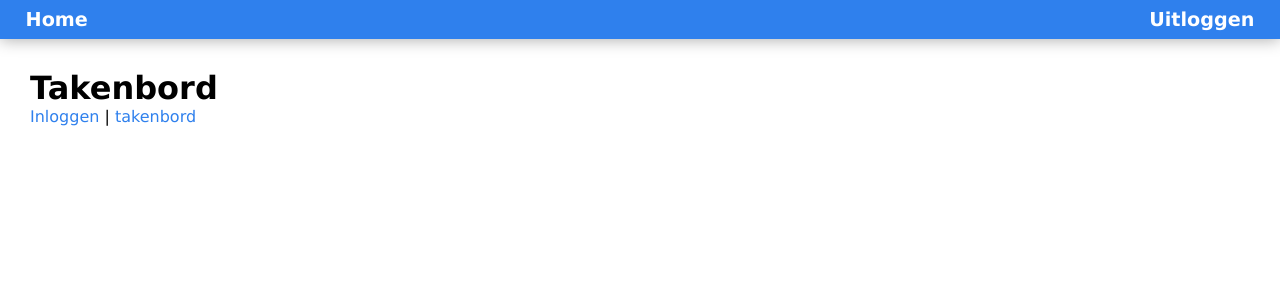
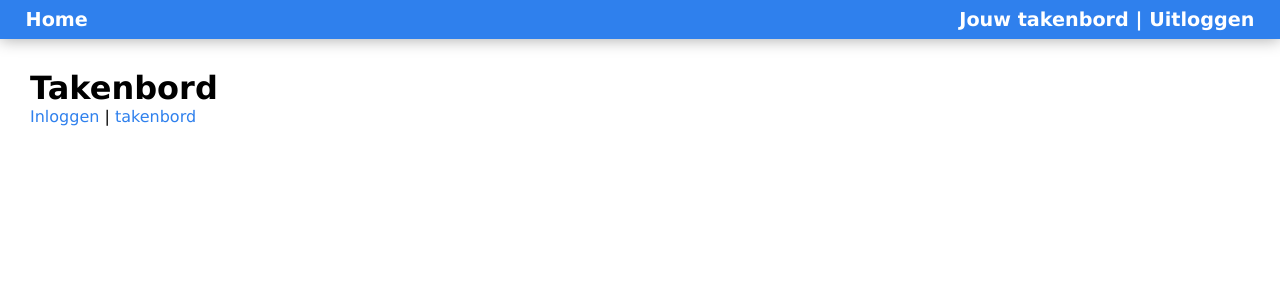
Before and after one commit to HyperNeutron/takenbord, a PHP site: page /index.php in a window 1280 px wide. Shown: the top 300 px of the page. Run offline with PHP 8.4, Linux system fonts and the light colour scheme; the visitor is signed in with stand-in values (Sample User, id 1); data that the repository does not hold is empty; a stand-in replaces the project's code that opens the database connection.

Commit message:
added link to taskboard

```diff
--- a/components/header.php
+++ b/components/header.php
@@ -1,10 +1,13 @@
 <header>
     <nav>
         <a href="<?php echo $base_url ?>/index.php">Home</a>
-        <?php if(isset($_SESSION["user_id"])): ?>
-        <a href="<?php echo $base_url ?>/login/logout.php">Uitloggen</a>
-        <?php else: ?>
-        <a href="<?php echo $base_url ?>/login/login.php">Inloggen</a>
-        <?php endif ?>
+        <div>
+            <?php if (isset($_SESSION["user_id"])): ?>
+                <a href="<?php echo $base_url ?>/takenbord.php">Jouw takenbord</a> |
+                <a href="<?php echo $base_url ?>/login/logout.php">Uitloggen</a>
+            <?php else: ?>
+                <a href="<?php echo $base_url ?>/login/login.php">Inloggen</a>
+            <?php endif ?>
+        </div>
     </nav>
 </header>
```
